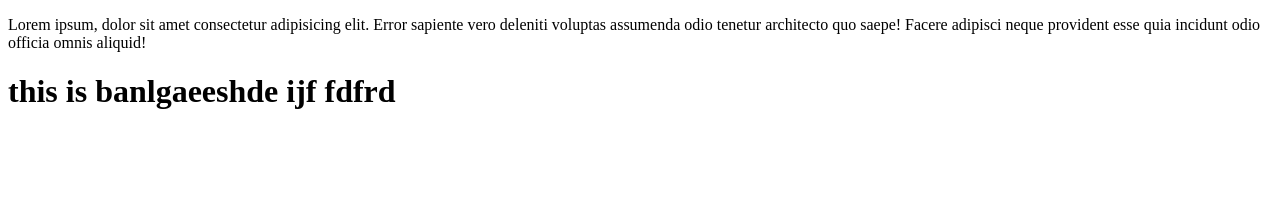
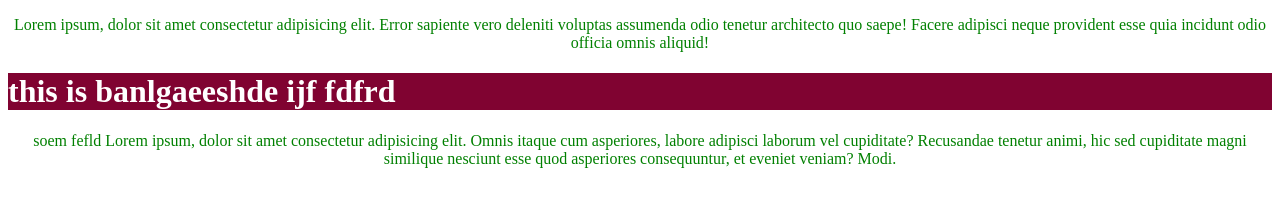
Before and after one commit to ahm-amdad/my-second-work, a plain HTML site: page index.html in a window 1280 px wide. Drawn offline with Linux system fonts and the light colour scheme.

Commit message:
add css style

```diff
--- a/index.html
+++ b/index.html
@@ -4,9 +4,11 @@
     <meta charset="UTF-8">
     <meta name="viewport" content="width=device-width, initial-scale=1.0">
     <title>my second work start</title>
+    <link rel="stylesheet" href="style.css">
 </head>
 <body>
     <p>Lorem ipsum, dolor sit amet consectetur adipisicing elit. Error sapiente vero deleniti voluptas assumenda odio tenetur architecto quo saepe! Facere adipisci neque provident esse quia incidunt odio officia omnis aliquid!</p>
     <div><h1>this is banlgaeeshde ijf fdfrd</h1></div>
+    <p>soem fefld Lorem ipsum, dolor sit amet consectetur adipisicing elit. Omnis itaque cum asperiores, labore adipisci laborum vel cupiditate? Recusandae tenetur animi, hic sed cupiditate magni similique nesciunt esse quod asperiores consequuntur, et eveniet veniam? Modi.</p>
 </body>
 </html>
--- /dev/null
+++ b/style.css
@@ -0,0 +1,10 @@
+p{
+    color:green;
+    text-size:20px;
+    text-decoration: double;
+    text-align: center;
+}
+div{
+    background: #800331;
+    color:white;
+}
```
